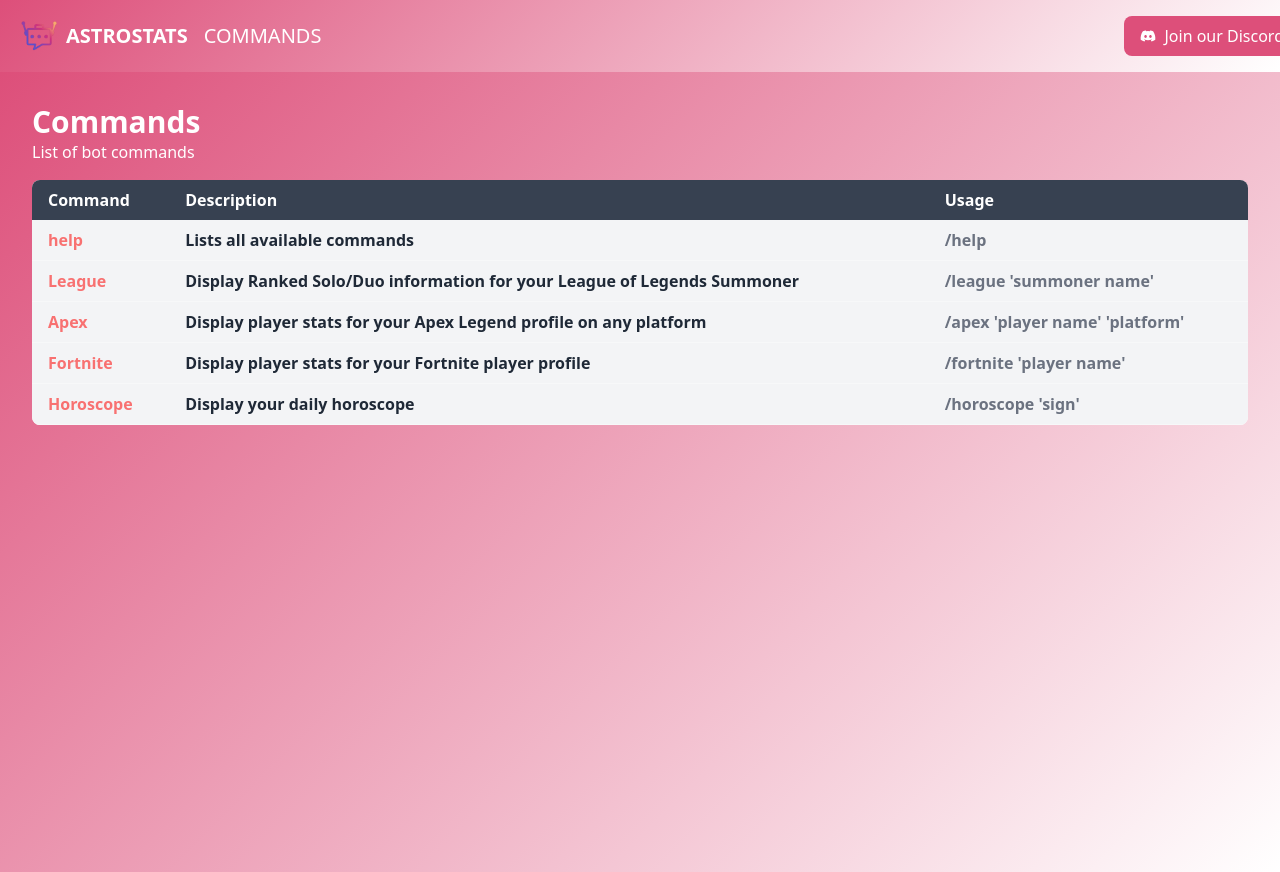
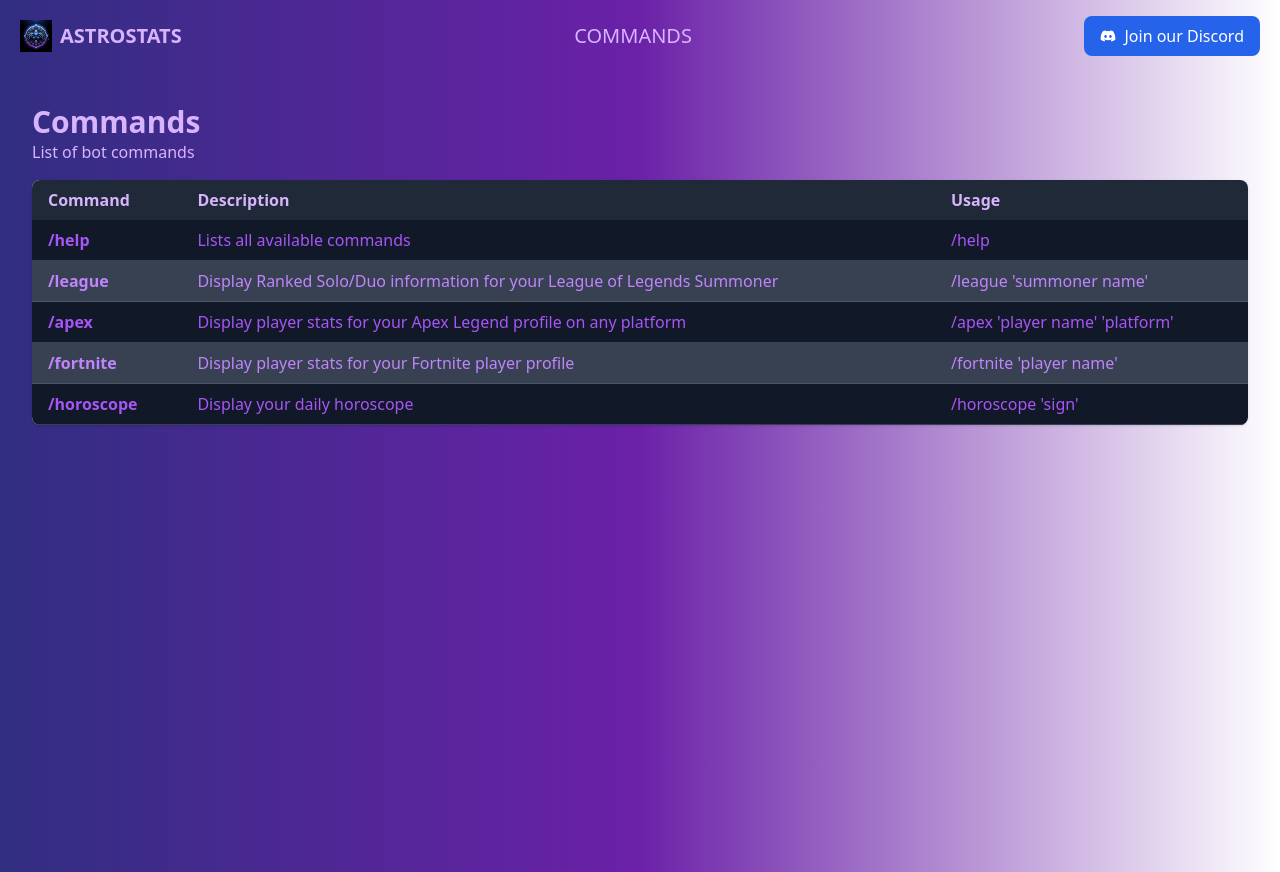
Before and after one commit to danblock97/astrostats-splash-page, a React (Create React App) app: page /commands in a window 1280 px wide. Built offline with nearby package versions, Linux system fonts and the light colour scheme.

Commit message:
Style change

```diff
--- a/src/components/Commands.js
+++ b/src/components/Commands.js
@@ -2,85 +2,53 @@
 
 function Commands() {
 	return (
-		<div
-			className="flex flex-col items-start p-8 h-screen"
-			style={{ background: "linear-gradient(135deg, #dd4f7a, transparent)" }}
-		>
-			<h1 className="text-3xl font-bold text-white">Commands</h1>
-			<h3 className="text-md mb-4 text-white">List of bot commands</h3>
-			<div className="w-full bg-white rounded-lg overflow-hidden">
+		<div className="flex flex-col items-start p-8 h-screen bg-gradient-to-r from-indigo-900 via-purple-800 to-transparent">
+			<h1 className="text-3xl font-bold text-purple-300">Commands</h1>
+			<h3 className="text-md text-purple-300 mb-4">List of bot commands</h3>
+			<div className="w-full bg-white rounded-lg overflow-hidden shadow">
 				<table className="w-full">
 					<thead>
-						<tr>
-							<th className="text-left bg-gray-700 px-4 py-2 text-white">
-								Command
-							</th>
-							<th className="text-left bg-gray-700 px-4 py-2 text-white">
-								Description
-							</th>
-							<th className="text-left bg-gray-700 px-4 py-2 text-white">
-								Usage
-							</th>
+						<tr className="bg-gray-800 text-purple-300">
+							<th className="text-left px-4 py-2">Command</th>
+							<th className="text-left px-4 py-2">Description</th>
+							<th className="text-left px-4 py-2">Usage</th>
 						</tr>
 					</thead>
 					<tbody>
-						<tr className="bg-gray-100">
-							<td className="px-4 py-2 text-red-400 font-bold border-b border-white/30">
-								help
-							</td>
-							<td className="px-4 py-2 text-gray-800 font-bold border-b border-white/30">
-								Lists all available commands
-							</td>
-							<td className="px-4 py-2 text-gray-500 font-bold border-b border-white/30">
-								/help
-							</td>
+						<tr className="bg-gray-900 text-purple-500 border-b border-gray-700">
+							<td className="px-4 py-2 font-bold">/help</td>
+							<td className="px-4 py-2">Lists all available commands</td>
+							<td className="px-4 py-2">/help</td>
 						</tr>
-						<tr className="bg-gray-100">
-							<td className="px-4 py-2 text-red-400 font-bold border-b border-white/30">
-								League
-							</td>
-							<td className="px-4 py-2 text-gray-800 font-bold border-b border-white/30">
+						<tr className="bg-gray-700 text-purple-400 border-b border-gray-600">
+							<td className="px-4 py-2 font-bold">/league</td>
+							<td className="px-4 py-2">
 								Display Ranked Solo/Duo information for your League of Legends
 								Summoner
 							</td>
-							<td className="px-4 py-2 text-gray-500 font-bold border-b border-white/30">
-								/league 'summoner name'
-							</td>
+							<td className="px-4 py-2">/league 'summoner name'</td>
 						</tr>
-						<tr className="bg-gray-100">
-							<td className="px-4 py-2 text-red-400 font-bold border-b border-white/30">
-								Apex
-							</td>
-							<td className="px-4 py-2 text-gray-800 font-bold border-b border-white/30">
+						<tr className="bg-gray-900 text-purple-500 border-b border-gray-700">
+							<td className="px-4 py-2 font-bold">/apex</td>
+							<td className="px-4 py-2">
 								Display player stats for your Apex Legend profile on any
 								platform
 							</td>
-							<td className="px-4 py-2 text-gray-500 font-bold border-b border-white/30">
-								/apex 'player name' 'platform'
-							</td>
+							<td className="px-4 py-2">/apex 'player name' 'platform'</td>
 						</tr>
-						<tr className="bg-gray-100">
-							<td className="px-4 py-2 text-red-400 font-bold border-b border-white/30">
-								Fortnite
-							</td>
-							<td className="px-4 py-2 text-gray-800 font-bold border-b border-white/30">
+						<tr className="bg-gray-700 text-purple-400 border-b border-gray-600">
+							<td className="px-4 py-2 font-bold">/fortnite</td>
+							<td className="px-4 py-2">
 								Display player stats for your Fortnite player profile
 							</td>
-							<td className="px-4 py-2 text-gray-500 font-bold border-b border-white/30">
-								/fortnite 'player name'
-							</td>
+							<td className="px-4 py-2">/fortnite 'player name'</td>
 						</tr>
-						<tr className="bg-gray-100">
-							<td className="px-4 py-2 text-red-400 font-bold border-b border-white/30">
-								Horoscope
-							</td>
-							<td className="px-4 py-2 text-gray-800 font-bold border-b border-white/30">
-								Display your daily horoscope
-							</td>
-							<td className="px-4 py-2 text-gray-500 font-bold border-b border-white/30">
-								/horoscope 'sign'
-							</td>
+						<tr className="bg-gray-900 text-purple-500 border-b border-gray-700">
+							<td className="px-4 py-2 font-bold">/horoscope</td>
+							<td className="px-4 py-2">Display your daily horoscope</td>
+							<td className="px-4 py-2">/horoscope 'sign'</td>
 						</tr>
+						{/* Add more command rows as needed */}
 					</tbody>
 				</table>
 			</div>
--- a/src/components/Home.js
+++ b/src/components/Home.js
@@ -2,16 +2,8 @@
 
 function Home() {
 	return (
-		<div
-			className="flex flex-col items-center justify-center min-h-screen"
-			style={{
-				background: `linear-gradient(135deg, #dd4f7a, transparent)`,
-			}}
-		>
-			<h1
-				className="text-4xl font-bold text-white mb-8"
-				style={{ color: "#dd4f7a" }}
-			>
+		<div className="flex flex-col items-center justify-center min-h-screen bg-gradient-to-r from-indigo-900 via-purple-800 to-transparent">
+			<h1 className="text-4xl font-bold text-purple-300 mb-8">
 				Welcome to AstroStats!
 			</h1>
 			<div className="flex space-x-4">
@@ -19,8 +11,7 @@
 					href="https://discord.com/api/oauth2/authorize?client_id=1088929834748616785&permissions=277025639488&scope=bot"
 					target="_blank"
 					rel="noopener noreferrer"
-					className="bg-red-500 hover:bg-red-600 text-white rounded-lg px-8 py-4 text-xl"
-					style={{ backgroundColor: "#dd4f7a", color: "white" }}
+					className="bg-blue-600 hover:bg-blue-700 text-white rounded-lg px-8 py-4 text-xl"
 				>
 					Invite AstroStats
 				</a>
@@ -28,8 +19,7 @@
 					href="https://github.com/danblock97/AstroStats"
 					target="_blank"
 					rel="noopener noreferrer"
-					className="bg-green-500 hover:bg-green-600 text-white rounded-lg px-8 py-4 text-xl"
-					style={{ backgroundColor: "#dd4f7a", color: "white" }}
+					className="bg-purple-700 hover:bg-purple-800 text-white rounded-lg px-8 py-4 text-xl"
 				>
 					View on GitHub
 				</a>
--- a/src/components/Navbar.js
+++ b/src/components/Navbar.js
@@ -4,40 +4,30 @@
 import { FaDiscord } from "react-icons/fa";
 
 function Navbar() {
-	const botColor = "#dd4f7a"; // Define the bot color
-
 	return (
-		<nav
-			className="py-4"
-			style={{
-				background: `linear-gradient(135deg, ${botColor}, transparent)`,
-			}}
-		>
-			<div className="container mx-5 flex items-center justify-between gap-4">
+		<nav className="py-4 bg-gradient-to-r from-indigo-900 via-purple-800 to-transparent">
+			<div className="container mx-auto flex items-center justify-between px-5">
 				<div className="flex items-center">
 					<img src={astroStatsLogo} alt="AstroStats" className="h-8 mr-2" />
-					<a
-						href="/"
-						className="text-white text-xl font-bold uppercase"
-						style={{ color: "white" }}
-					>
+					<a href="/" className="text-purple-300 text-xl font-bold uppercase">
 						AstroStats
 					</a>
 				</div>
-				<Link
-					to="/commands"
-					className="text-white text-xl uppercase mr-auto"
-					style={{ color: "white" }}
-				>
-					Commands
-				</Link>
+
+				<div className="mx-4">
+					{" "}
+					{/* Add this div for spacing */}
+					<Link to="/commands" className="text-purple-300 text-xl uppercase">
+						Commands
+					</Link>
+				</div>
+
 				<div className="flex space-x-4">
 					<a
 						href="https://discord.gg/ruvGB8fwSn"
 						target="_blank"
 						rel="noopener noreferrer"
-						className="text-white rounded-lg px-4 py-2 flex items-center"
-						style={{ backgroundColor: botColor, color: "white" }}
+						className="text-white rounded-lg px-4 py-2 flex items-center bg-blue-600 hover:bg-blue-700"
 					>
 						<FaDiscord className="mr-2" />
 						Join our Discord
```
Also changed, not shown: src/assets/astrostats.png, 1 other file (tests, documents, lock files or other folders).
